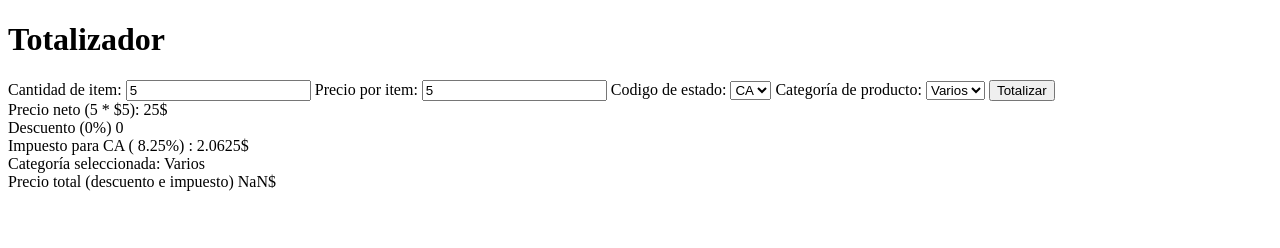
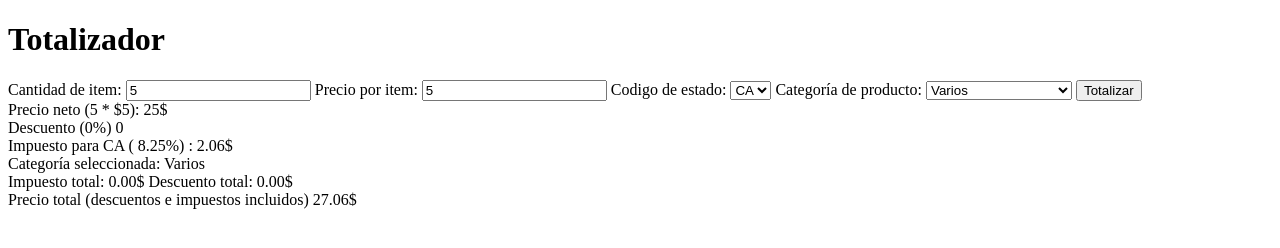
Before and after one commit to gandarillasNavia/Proyecto_Totalizador, a website built with Parcel: page index.html in a window 1280 px wide. Both pictures are taken after typing "5", "5" into the empty fields and a click on the input "Totalizar". Built offline with nearby package versions, Linux system fonts and the light colour scheme.

Commit message:
feat(ui): Mostrar Precio total, tomando impuesto y descuentos de estado, precio y categoría ingresados

```diff
--- a/index.html
+++ b/index.html
@@ -27,6 +27,12 @@
 		<label for="categoria-sel">Categoría de producto:</label>
 		<select id="categoria-sel">
 			<option value="Varios" selected>Varios</option>
+			<option value="Alimentos">Alimentos</option>
+			<option value="Bebidas alcoholicas">Bebidas alcoholicas</option>
+			<option value="Material de escritorio">Material de escritorio</option>
+			<option value="Muebles">Muebles</option>
+			<option value="Electronicos">Electronicos</option>
+			<option value="Vestimenta">Vestimenta</option>
 		</select>
 
 		<input type="submit" value="Totalizar" id="totalizar-bt">
@@ -55,9 +61,13 @@
 		<span>Categoría seleccionada: </span>
 		<span id="categoria"></span>
 	</div>
+	<span> Impuesto total: </span>
+	<span id="impuesto-categoria"></span>
+	<span> Descuento total: </span>
+	<span id="descuento-categoria"></span>
 
 	<div>
-		<span>Precio total (descuento e impuesto)</span>
+		<span>Precio total (descuentos e impuestos incluidos)</span>
 		<span id="precio-total"></span>
 	</div>
 	<script type="module" src="./src/presenter.js"></script>
--- a/src/presenter.js
+++ b/src/presenter.js
@@ -1,6 +1,6 @@
 import { calcularPrecioNeto, calcularImpuesto } from "./totalizador.js";
 import { obtenerImpuestoEstado, calcularPrecioTotal } from "./totalizador.js";
-import { calcularDescuentoSegunPrecio } from "./totalizador.js";
+import { calcularDescuentoSegunPrecio, obtenerImpuestoYDescuentoCategoria, calcularImpuestoYDescuentoCategoria } from "./totalizador.js";
 
 const form = document.getElementById("parametros");
 const inputCant = document.getElementById("cantidad-in");
@@ -11,6 +11,8 @@ const spanPrecioNeto = document.getElementById("precio-neto");
 const spanCodigoEstado = document.getElementById("estado");
 const selectCategoria = document.getElementById("categoria-sel")
 const spanCategoria = document.getElementById("categoria");
+const spanImpuestoCategoria = document.getElementById("impuesto-categoria");
+const spanDescuentoCategoria = document.getElementById("descuento-categoria");
 const spanPorcentajeImpuesto = document.getElementById("porcentaje-impuesto");
 const spanTotalImpuesto = document.getElementById("total-impuesto");
 const spanPrecioTotal = document.getElementById("precio-total");
@@ -28,15 +30,18 @@ form.addEventListener("submit", (event) => {
   let precioNeto = calcularPrecioNeto(cantidad, precio);
   let impuestoTotal = calcularImpuesto(precioNeto, porcentajeImpuesto);
   let listaDescuentoPrecio = calcularDescuentoSegunPrecio(precioNeto);
+  let [impuestoCategoria, descuentoCategoria] = calcularImpuestoYDescuentoCategoria(precioNeto, categoria);
   let descuentoPrecio = listaDescuentoPrecio[1];
-  let precioTotal = calcularPrecioTotal(precioNeto, impuestoTotal, descuentoPrecio);
+  let precioTotal = calcularPrecioTotal(precioNeto, impuestoTotal, descuentoPrecio, impuestoCategoria, descuentoCategoria);
   spanOperacion.textContent = `(${cantidad} * $${precio}):`;
   spanPrecioNeto.textContent = precioNeto + "$";
   spanCodigoEstado.textContent =  codigo;
   spanCategoria.textContent = categoria;
   spanPorcentajeImpuesto.textContent = " ( " + porcentajeImpuesto + "%) :";
-  spanTotalImpuesto.textContent = impuestoTotal.toFixed(4) + "$";
-  spanPrecioTotal.textContent = precioTotal + "$";
+  spanTotalImpuesto.textContent = impuestoTotal.toFixed(2) + "$";
   spanPorcentajeDescuentoPrecio.textContent = `(${listaDescuentoPrecio[0]})`;
   spanTotalDescuentoPrecio.textContent = descuentoPrecio;
+  spanImpuestoCategoria.textContent = impuestoCategoria.toFixed(2) + "$";
+  spanDescuentoCategoria.textContent = descuentoCategoria.toFixed(2) + "$";
+  spanPrecioTotal.textContent = precioTotal.toFixed(2) + "$";
 });
```
